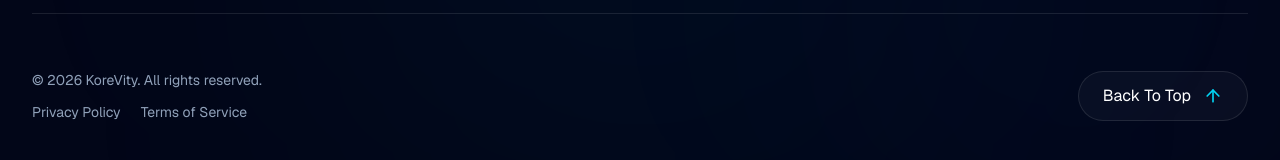
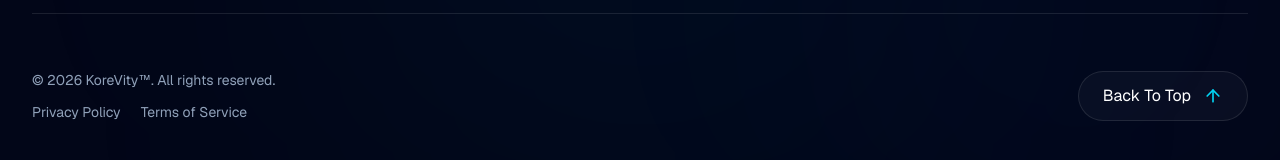
Before and after one commit to mohanKorevity/korevity-website, a Next.js app: page /services in a window 1280 px wide. Shown: the part 10857-11017 px from the top of the page. Built offline with nearby package versions, Linux system fonts and the light colour scheme.

Commit message:
Add KoreVity trademark notice

```diff
--- a/app/components/sections/Footer.tsx
+++ b/app/components/sections/Footer.tsx
@@ -475,7 +475,7 @@ export default function Footer() {
                 text-slate-400
               "
             >
-              © {new Date().getFullYear()} KoreVity.
+              © {new Date().getFullYear()} KoreVity™.
               All rights reserved.
             </p>
 
```
